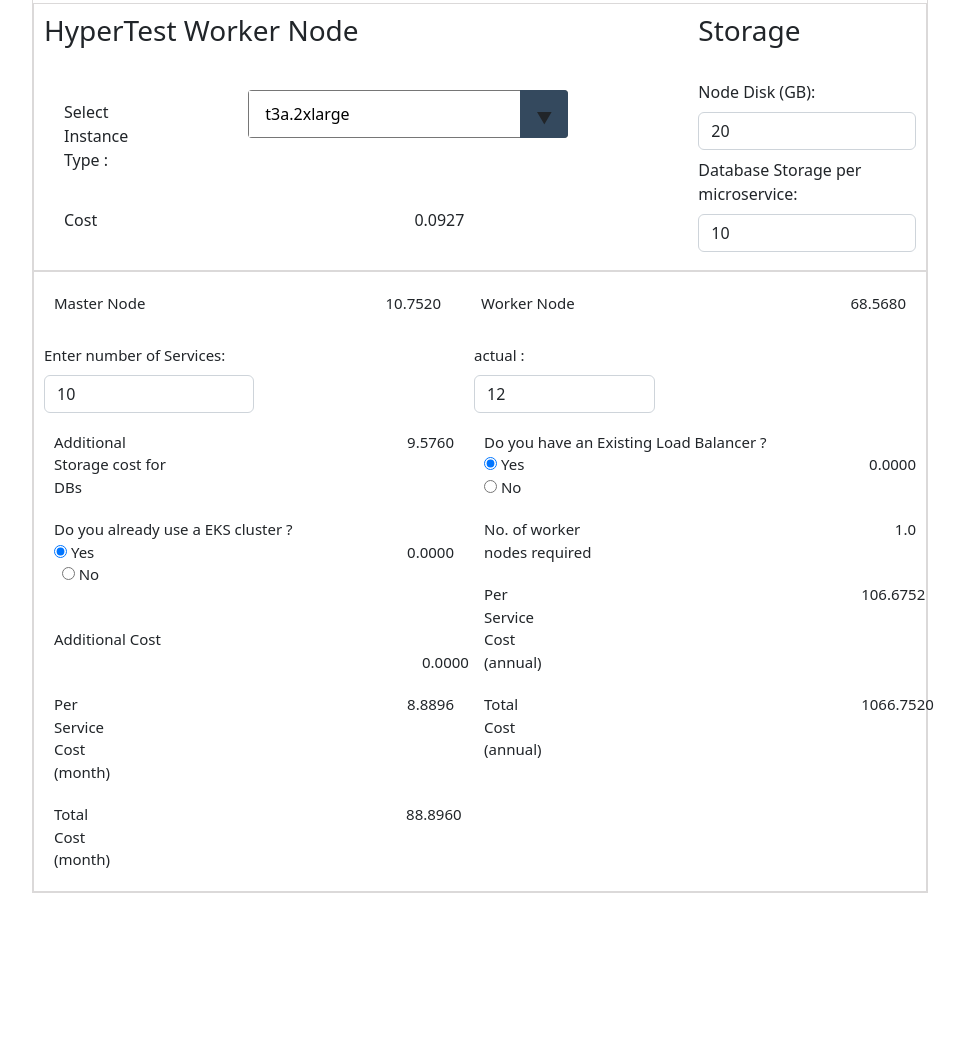
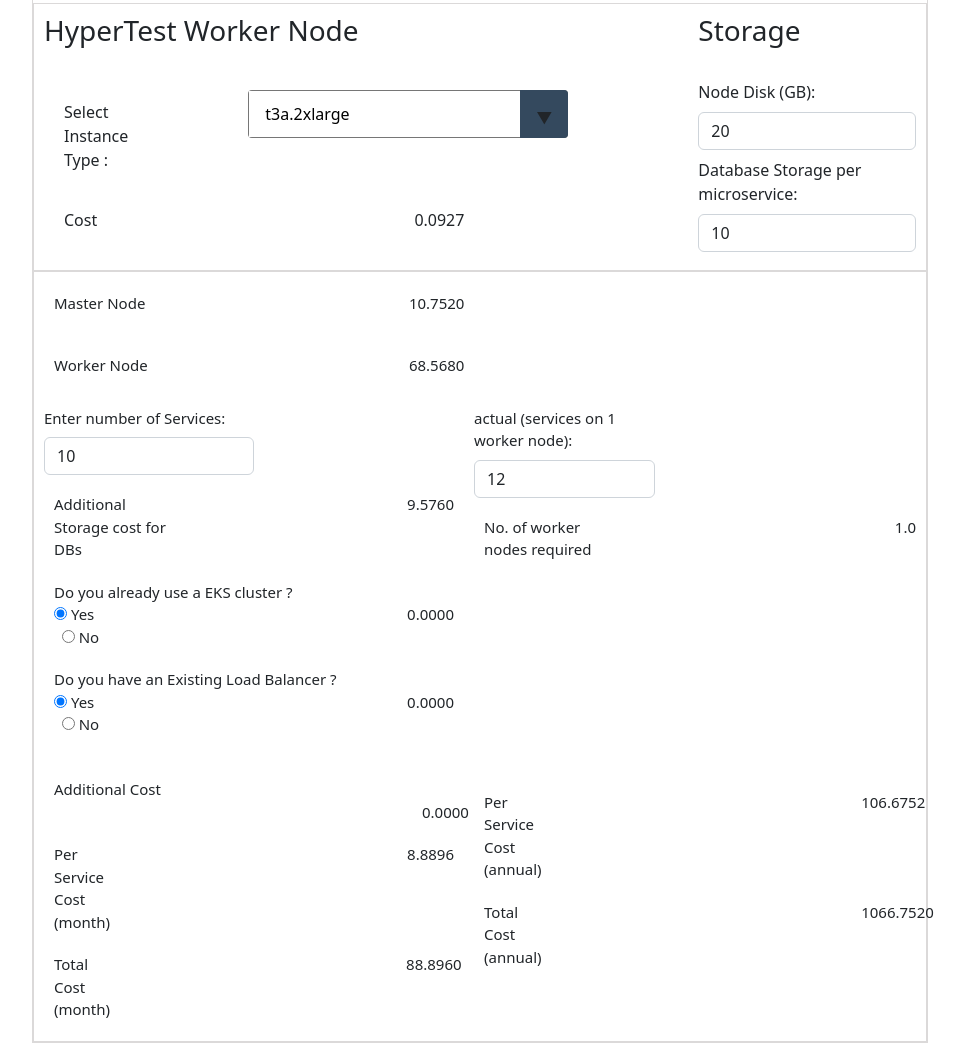
Before and after one commit to hypertestdevs/hypertestdevs.github.io, a plain HTML site: page index.html in a window 1280 px wide. Shown: the part 666-1709 px from the top of the page, without its empty margins (160-1125 px from the left). Before the commit the page ends 1559 px from the top, so only its background shows below. Drawn offline with nearby package versions, Linux system fonts and the light colour scheme.

Commit message:
cr changes
Signed-off-by: Anurag Kumar <anurag.kumar@hypertest.co>

```diff
--- a/index.html
+++ b/index.html
@@ -202,6 +202,26 @@
 
             </div>
           </div>
+          <div style="padding:10px;">
+            <div>Do you have an Existing Load Balancer ?  &nbsp; &nbsp; &nbsp; &nbsp; &nbsp;</div>
+            <div id="IfExstingLoadBalancer">
+
+              <div>
+                    <div class="selecotr-item">
+                        <input type="radio" id="radio1" name="selector" class="selector-item_radio" checked>
+                        <label for="radio1" class="selector-item_label">Yes</label>&nbsp; &nbsp; &nbsp;
+                        <input type="radio" id="radio2" name="selector" class="selector-item_radio">
+                        <label for="radio2" class="selector-item_label">No &nbsp; </label>
+                    </div>
+                  </div>
+                  <div id="ELBPrice">
+                      0.0000
+                  </div>
+
+
+
+             </div>
+          </div>
 
           <br />
           <div style="padding:10px;">
@@ -223,35 +243,16 @@
         <div style="width:60%;font-size:15px;">
           <div class="servicesPerNodeDiv">
             <div class="mb-2">
-              <label class="form-label">actual :</label>
+              <label class="form-label">actual (services on 1 worker node):</label>
               <input class="form-control" type="number" id="actual" value = "12" required/>
             </div>
           </div>
-          <div style="padding:10px;">
-            <div>Do you have an Existing Load Balancer ?  &nbsp; &nbsp; &nbsp; &nbsp; &nbsp;</div>
-            <div id="IfExstingLoadBalancer">
 
-              <div>
-                    <div class="selecotr-item">
-                        <input type="radio" id="radio1" name="selector" class="selector-item_radio" checked>
-                        <label for="radio1" class="selector-item_label">Yes</label>&nbsp; &nbsp; &nbsp;
-                        <input type="radio" id="radio2" name="selector" class="selector-item_radio">
-                        <label for="radio2" class="selector-item_label">No &nbsp; &nbsp; </label>
-                    </div>
-                  </div>
-                  <div id="ELBPrice">
-                      0.0000
-                  </div>
-
-
-
-             </div>
-          </div>
           <div style="display: flex;padding:10px;">
             <div>No. of worker nodes required</div>
             <div id="noOfWorkerNodesRq"></div>
           </div>
-          <div style="display: flex;padding:10px;">
+          <div style="display: flex;padding:10px;margin-top:210px;">
             <div>Per Service Cost (annual)</div>
             <div  id="serviceCostAnnual"></div>
           </div>
--- a/style.css
+++ b/style.css
@@ -107,7 +107,7 @@
 }
 .masterNodeCostDiv {
   display: flex;
-/*   border: 1px solid rgb(219, 217, 217); */
+  /* border: 1px solid rgb(219, 217, 217); */
   padding: 10px;
   width: 50.5%;
   flex-direction: row;
@@ -120,7 +120,7 @@
   display: flex;
   /* border: 1px solid rgb(219, 217, 217); */
   padding: 10px;
-  width: 55%;
+  width: 50.5%;
   flex-direction: row;
 	justify-content: space-between;
 
@@ -182,8 +182,8 @@
   margin-left: 74%;
 }
 .master_and_worker_node_cost_div {
-  display: flex;
   font-size:15px;
+  clear:right;
 }
 .select{
   margin-left:10px;
```
